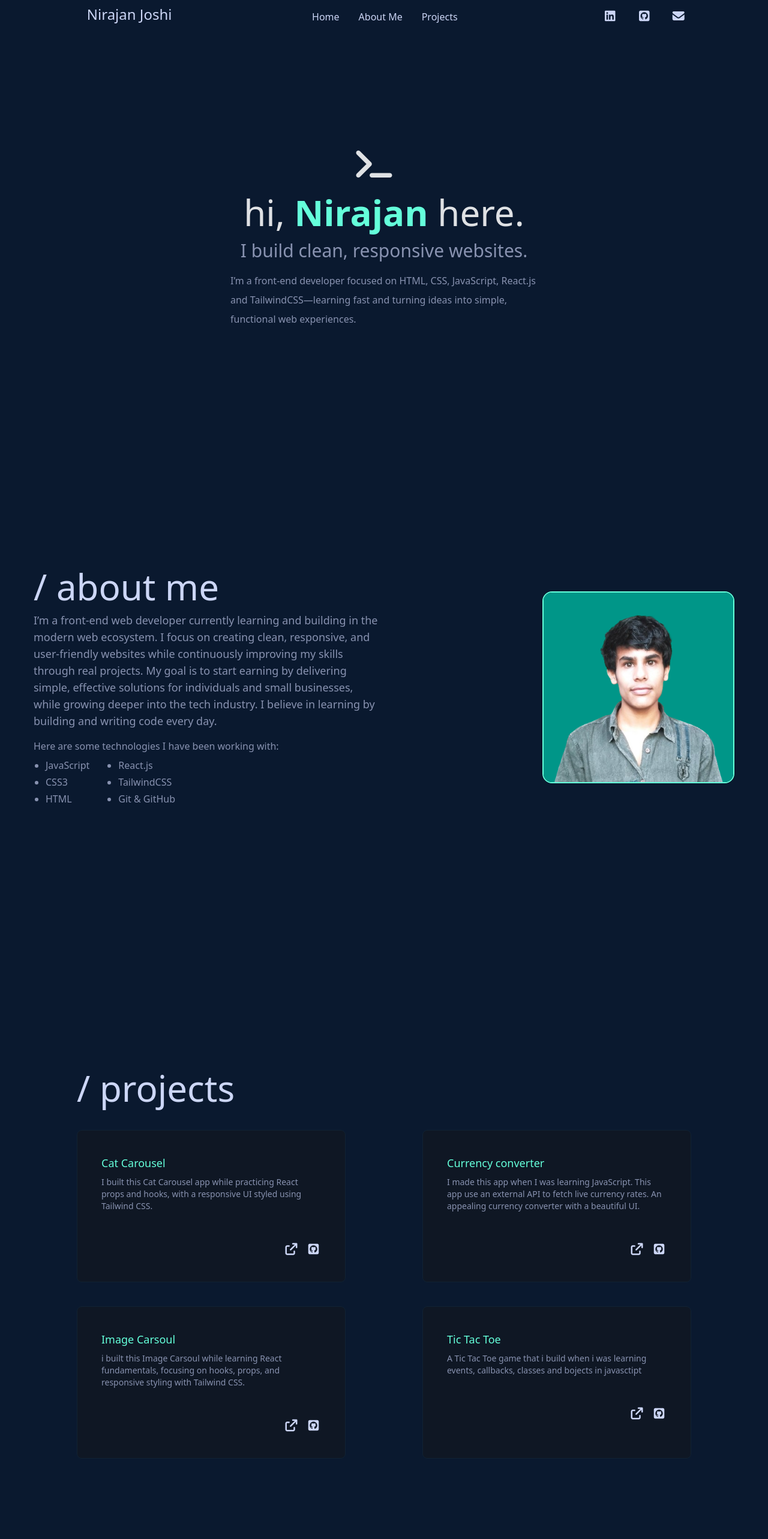
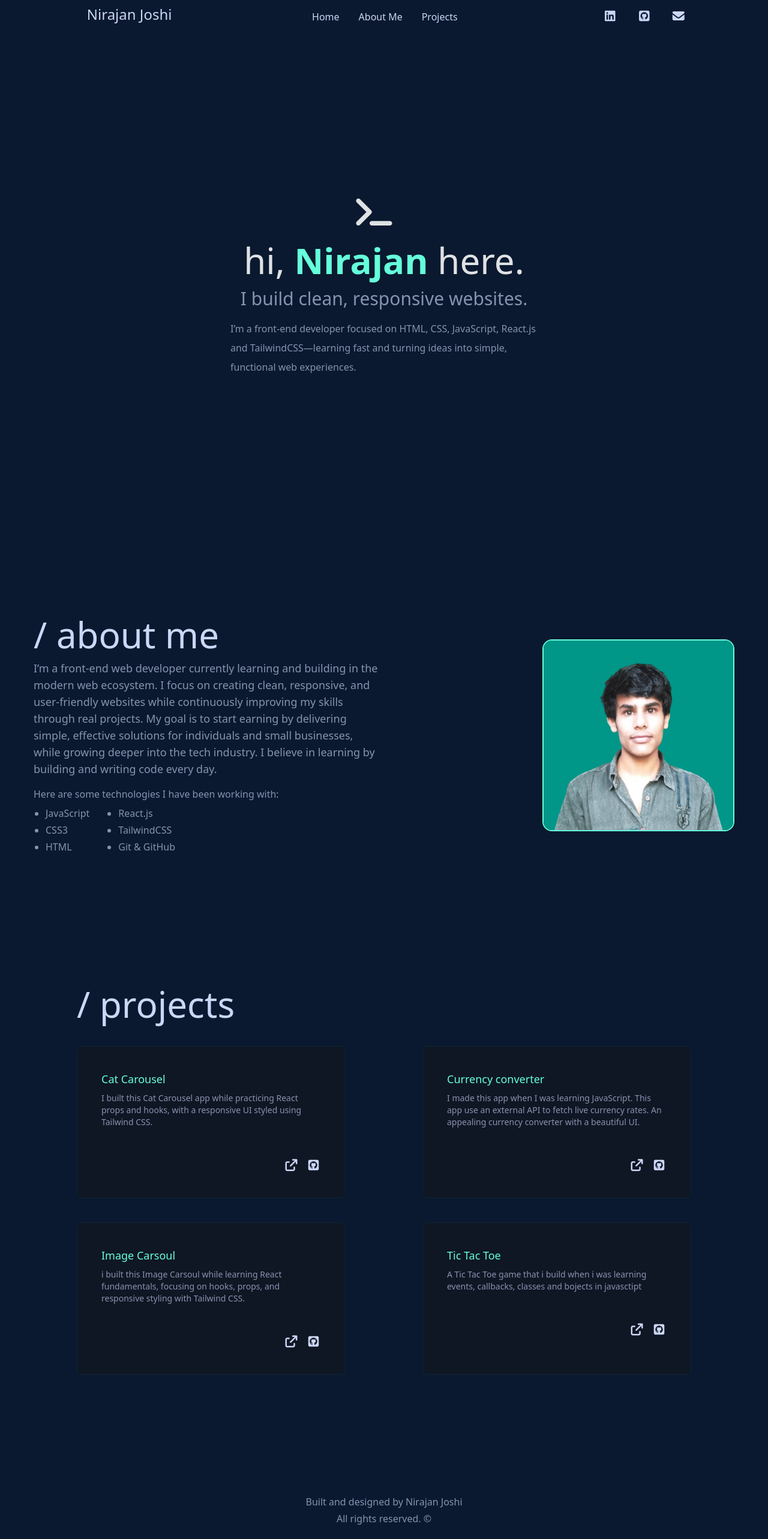
Before and after one commit to Dev-Nirajan/portfolio2, a React (Vite) app: page / in a window 1280 px wide. Shown: the top 2566 px of the page at 60% size. Built offline with nearby package versions, Linux system fonts and the light colour scheme.

Commit message:
initial commit

```diff
--- a/src/AboutMe.jsx
+++ b/src/AboutMe.jsx
@@ -2,7 +2,7 @@ import MyPhoto from "./assets/MyPhoto.png";
 
 const AboutMe = () => {
   return (
-    <section className="flex flex-col items-center md:flex-row md:justify-center md:items-center gap-8 px-4 pb-40 pt-40" id="about">
+    <section className="flex flex-col items-center md:flex-row md:justify-center md:items-center gap-8 px-4 pb-40 pt-60" id="about">
       <div className="flex flex-col">
         <p className="text-[#ccd6f6] text-4xl md:text-6xl mb-3">/ about me</p>
         <div className="flex justify-center">
--- a/src/Hero.jsx
+++ b/src/Hero.jsx
@@ -1,6 +1,6 @@
 const Hero = () => {
     return(
-        <div className="flex flex-col items-center pt-80 pb-80 md:pt-60 md:pb-60 px-4" id="home">
+        <div className="flex flex-col items-center pt-80 pb-40 px-4" id="home">
             <div className="flex items-center text-6xl mb-4">
                 <i className="fa-solid fa-terminal"></i>
                 <p className="mb-2 blink">|</p>
--- a/src/Projects.jsx
+++ b/src/Projects.jsx
@@ -4,7 +4,7 @@ const Projects = () => {
   return (
     <section
       id="projects"
-      className="px-4 md:px-16 md:pb-60 md:pt-60 pb-40 pt-40"
+      className="px-4 md:px-16 pb-40 pt-5"
     >
       <div className="max-w-5xl mx-auto">
         <h2 className="text-[#ccd6f6] text-4xl md:text-6xl mb-6 md:my-10">
```
